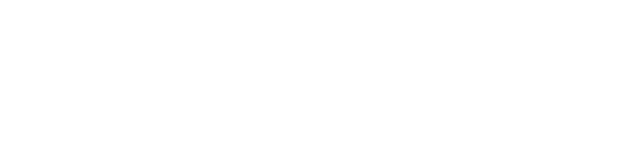
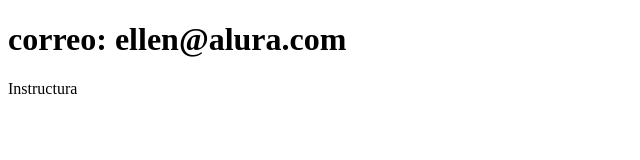
Before and after one commit to RaseiHugo/sistema-de-registro, a plain HTML site: page index.html in a window 1280 px wide. Shown: the whole page, without its empty margins (0-640 px from the left). Drawn offline with Linux system fonts and the light colour scheme.

Commit message:
comenta funcion del contacto

```diff
--- a/index.html
+++ b/index.html
@@ -6,6 +6,7 @@
     <title>Sistema de Registro de Juegos</title>
 </head>
 <body>
-
+    <h1>correo: ellen@alura.com</h1>
+        <p>Instructura</p>
 </body>
 </html>
```
